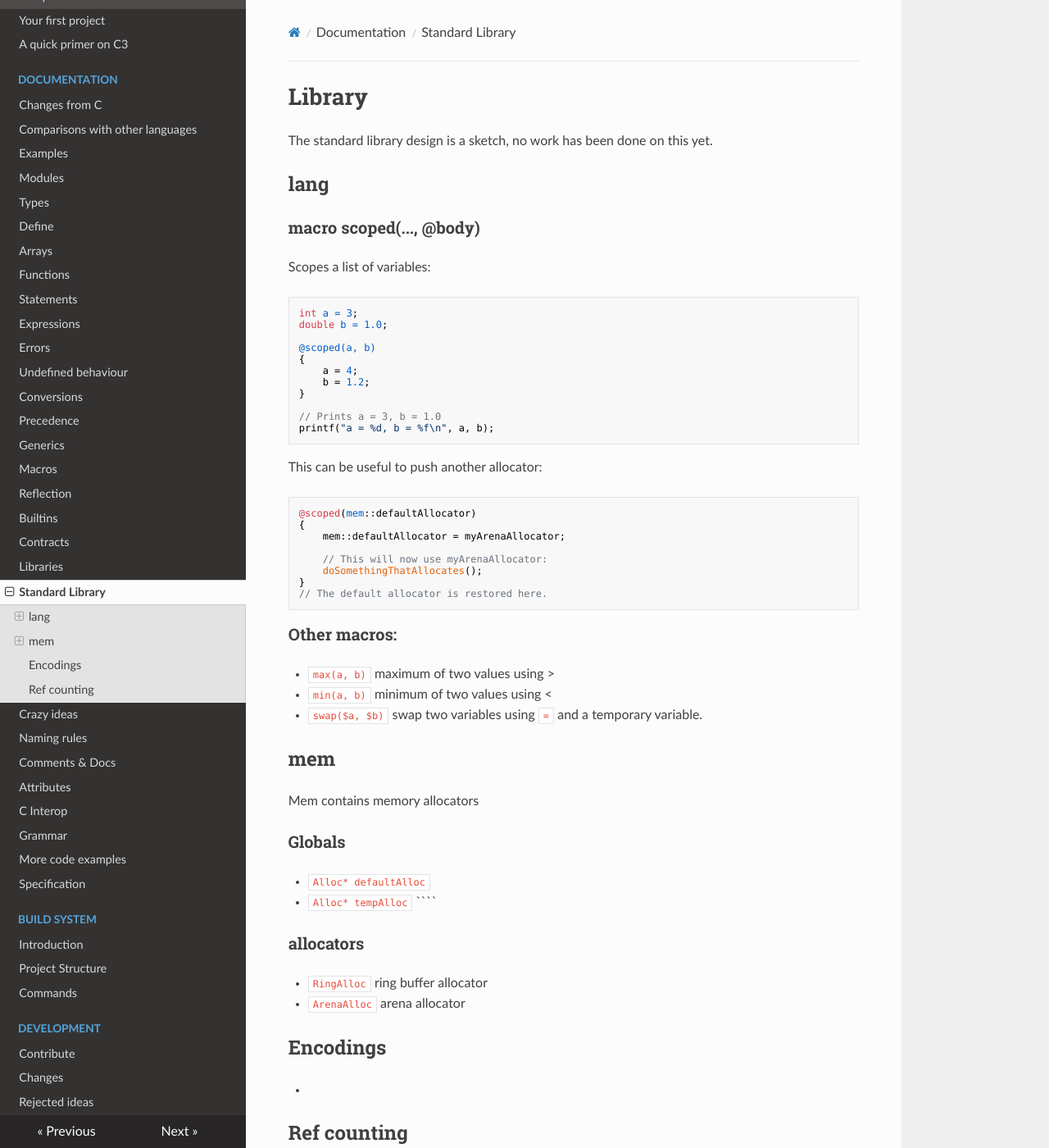
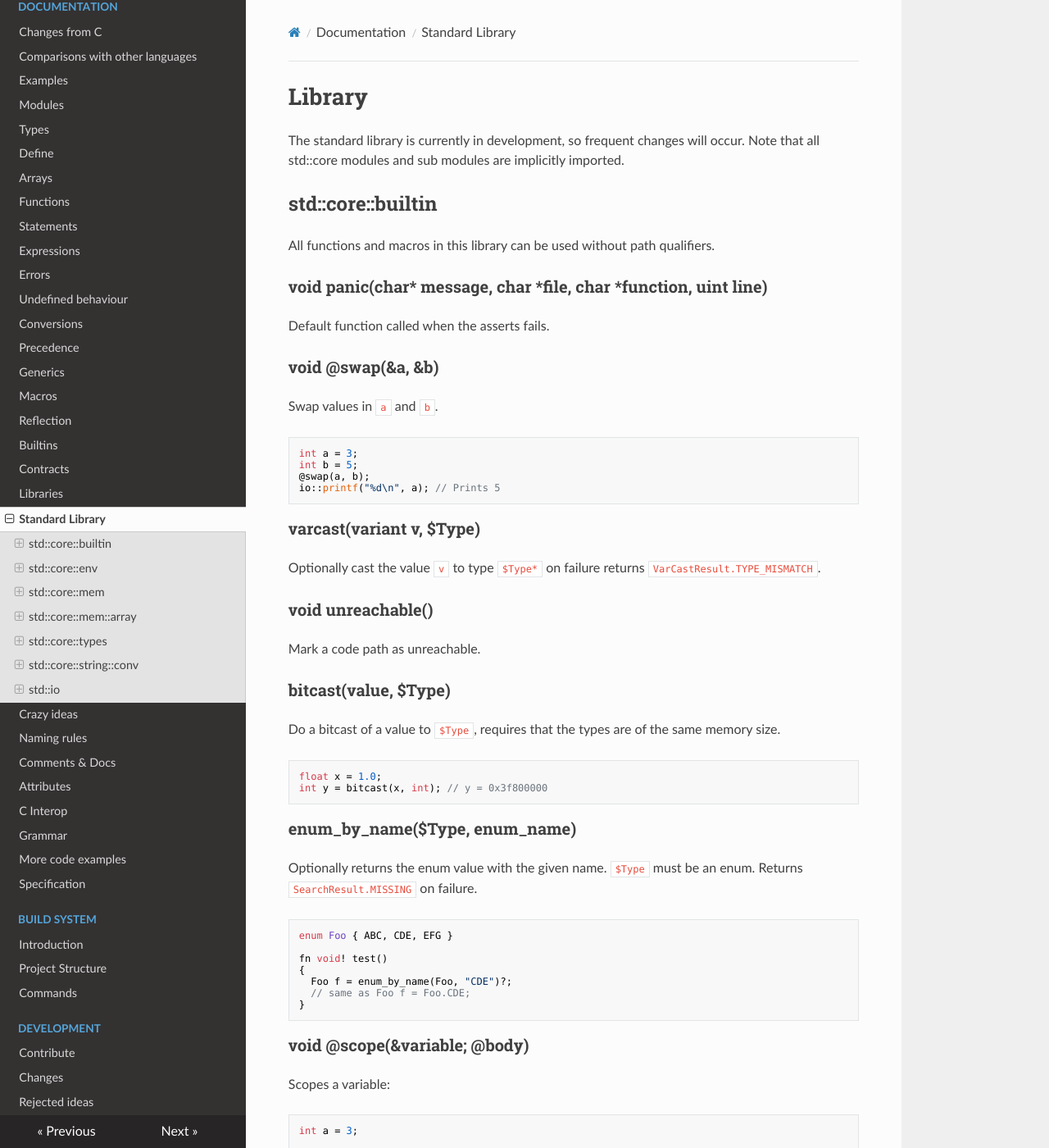
Before and after one commit to c3lang/c3docs-old, an MkDocs documentation site: the page built from docs/standard_library.md, in a window 1280 px wide and 1400 px high. Shown: the whole window at 82% size. Built offline with MkDocs 1.6.1, drawn with Linux system fonts in a browser that asks for light colours; nearby versions of some CDN libraries; some of the changed text lies outside the part shown.

Commit message:
Some stdlib stuff.

`````diff
--- a/docs/standard_library.md
+++ b/docs/standard_library.md
@@ -1,86 +1,184 @@
 # Library
 
-The standard library design is a sketch, no work has been done on this yet.
+The standard library is currently in development, so frequent changes will occur. Note that all std::core modules and
+sub modules are implicitly imported.
 
+## std::core::builtin
 
-## lang
+All functions and macros in this library can be used without path qualifiers.
 
-### macro scoped(..., @body)
+### void panic(char* message, char *file, char *function, uint line)
+Default function called when the asserts fails.
 
-Scopes a list of variables:
+### void @swap(&a, &b)
+Swap values in `a` and `b`.
+
+```c
+int a = 3;
+int b = 5;
+@swap(a, b);
+io::printf("%d\n", a); // Prints 5
+```
+
+### varcast(variant v, $Type)
+
+Optionally cast the value `v` to type `$Type*` on failure returns `VarCastResult.TYPE_MISMATCH`.
+
+### void unreachable()
+
+Mark a code path as unreachable.
+
+### bitcast(value, $Type)
+Do a bitcast of a value to `$Type`, requires that the types are of the same memory size.
+```c
+float x = 1.0;
+int y = bitcast(x, int); // y = 0x3f800000
+```
+
+### enum_by_name($Type, enum_name)
+Optionally returns the enum value with the given name. `$Type` must be an enum. Returns `SearchResult.MISSING`
+on failure.
+```c
+enum Foo { ABC, CDE, EFG }
+
+fn void! test()
+{
+  Foo f = enum_by_name(Foo, "CDE")?;
+  // same as Foo f = Foo.CDE;
+}
+```
+
+### void @scope(&variable; @body)
+
+Scopes a variable:
 
 ```
 int a = 3;
-double b = 1.0;
 
-@scoped(a, b)
+@scope(a)
 {
     a = 4;
-    b = 1.2;
-}
+    a++;
+};
 
-// Prints a = 3, b = 1.0
-printf("a = %d, b = %f\n", a, b);
+// Prints a = 3
+io::printf("a = %d\n", a, b);
 ```
 
-This can be useful to push another allocator:
+### less, greater, less_eq, greater_eq, equals
+All macros take two values and compare them. Any type implementing `Type.less`
+or `Type.compare_to` may be compared (or if the type implements `<`). Types
+implementing `Type.equals` may use `equals` even if neither `less` nor `compare_to`
+are implemented.
 
-```
-@scoped(mem::defaultAllocator)
-{
-    mem::defaultAllocator = myArenaAllocator;
+### Faults
 
-    // This will now use myArenaAllocator:
-    doSomethingThatAllocates();
-}
-// The default allocator is restored here.
+- `IteratorResult` returned when reaching the end of an iterator.
+- `SearchResult` used when a search fails.
+- `VarCastResult` when a variant cast fails.
+
+## std::core::env
+
+### Constants
+- `OS_TYPE` the OS type compiled for.
+- `COMPILER_OPT_LEVEL` the optimization level used.
+- `I128_SUPPORT` true if int128 support is available.
+- `COMPILER_SAFE_MODE` true if compiled with safety checks.
+
+## std::core::mem
+
+### @volatile_load(&x)
+
+Returns the value in `x` using a volatile load.
+
+### @volatile_store(&x, y)
+
+Store the value `y` in `x` using a volatile store.
+
+## std::core::mem::array
+
+### alloc($Type, usize elements)
+
+Allocate a slice with `elements` number of elements, returning
+a subarray of the given length. Elements are not initialized.
+
+```c
+int[] ints = array::alloc(int, 100);
 ```
 
-### Other macros:
+### make($Type, usize elements)
 
-* `max(a, b)` maximum of two values using >
-* `min(a, b)` minimum of two values using <
-* `swap($a, $b)` swap two variables using `=` and a temporary variable.
+Like `array::alloc` but all elements are cleared.
 
-## mem
+## std::core::types
 
-Mem contains memory allocators
+### bool is_comparable($Type)
 
-### Globals
+Return true if the type can be used with comparison operators.
 
-* `Alloc* defaultAlloc`
-* `Alloc* tempAlloc`
-````
+### bool is_equatable_value(value)
 
-### allocators
+Return `true` if the value can be compared using the `equals` macro.
 
-* `RingAlloc` ring buffer allocator
-* `ArenaAlloc` arena allocator
+### bool is_equatable_value(value)
 
-## Encodings
+Return `true` if the value can be compared using the comparison macros.
 
--
+### kind_is_int(TypeKind kind)
+### variant_to_int(variant v, $Type)
 
-## Ref counting
+Returns an optional value of `$Type` if the variant value losslessly
+may be converted into the given type. Returns a `ConversionResult` otherwise.
 
-Any struct can enable ref counting by including the RefCount struct:
+```c
+variant v = &&128;
+short y = variant_to_int(v, short)!!; // Works
+ichar z = variant_to_int(v, ichar)!!; // Panics VALUE_OUT_OF_RANGE
+```
 
-```
-struct Person
-{
-    RefCount rc inline;
-    char[] name;
-}
+## std::core::string::conv
 
-fn void test()
-{
-    Person* person = malloc(Person.sizeof);
-    person.initRC(&free);
-    printf("RC = %d\n", person.refCount); // Prints 1
-    person.retain();
-    printf("RC = %d\n", person.refCount); // Prints 2
-    person.release();
-    printf("RC = %d\n", person.refCount); // Prints 1
-    person.release(); // Will call free(person)
-}
-```
+### usize! char32_to_utf8(Char32 c, char* output, usize available)
+Convert a UTF32 codepoint to an UTF8 buffer. `size` has the number of
+writable bytes left. It returns the number of bytes used, or
+`UnicodeResult.CONVERSION_FAILED` if the buffer is too small.
+
+### void char32_to_utf16_unsafe(Char32 c, Char16** output)
+Convert a UTF32 codepoint to an UTF16 buffer without bounds checking,
+moving the output pointer 1 or 2 steps.
+
+## std::io
+
+### usize! printf(char[] format, args...) @maydiscard
+Regular printf functionality: `%s`, `%x`, `%d`, `%f` and `%p` are supported.
+Will also print enums and vectors.
+
+### usize! String.printf(String* str, char[] format, args...) @maydiscard
+Same as printf but on strings.
+
+### usize! File.printf(File file, char[] format, args...) @maydiscard
+Same as printf but on files.
+
+### void! File.open(File* file, char[] filename, char[] mode)
+Open a file with the given file name with the given mode (r, w etc)
+
+### void! File.seek(File *file, long offset, Seek seekMode = Seek.SET)
+Seek in a file. Based on the libc function.
+
+### void! File.close(File *file) @inline
+Close a file, based on the libc function.
+
+### bool File.eof(File* file) @inline
+True if EOF has been reached. Based on the libc function.
+
+### void! File.putc(File *file, char c)
+Write a single byte to a file. See the libc function.
+
+### usize File.read(File* file, void* buffer, usize items, usize element_size = 1)
+Read into a buffer, based on the libc function.
+
+### usize File.write(File* file, void* buffer, usize items, usize element_size = 1)
+Write to a buffer, based on the libc function.
+
+### stdout(), stdin(), stderr()
+Return stdout, stdin and stderr respectively.
`````
